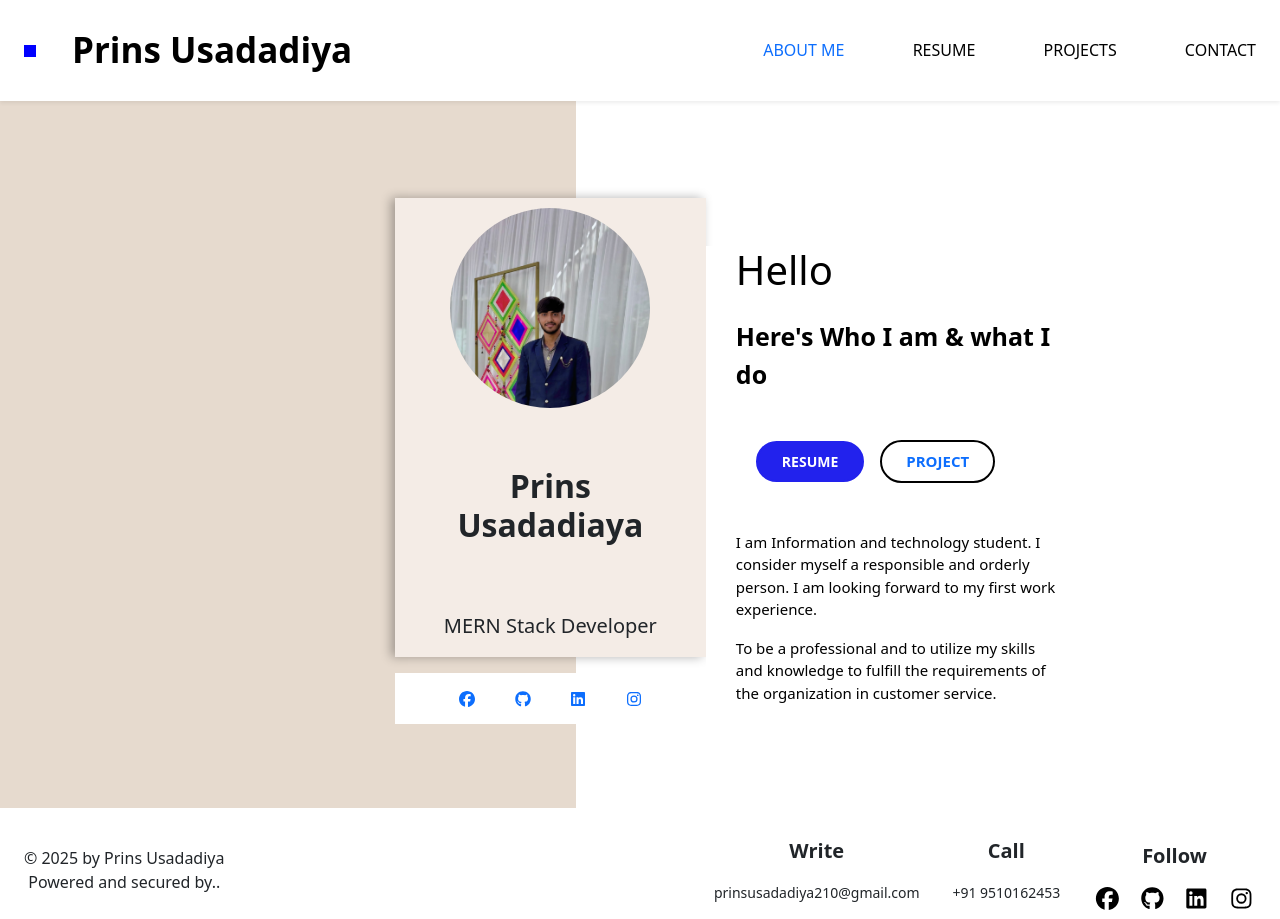
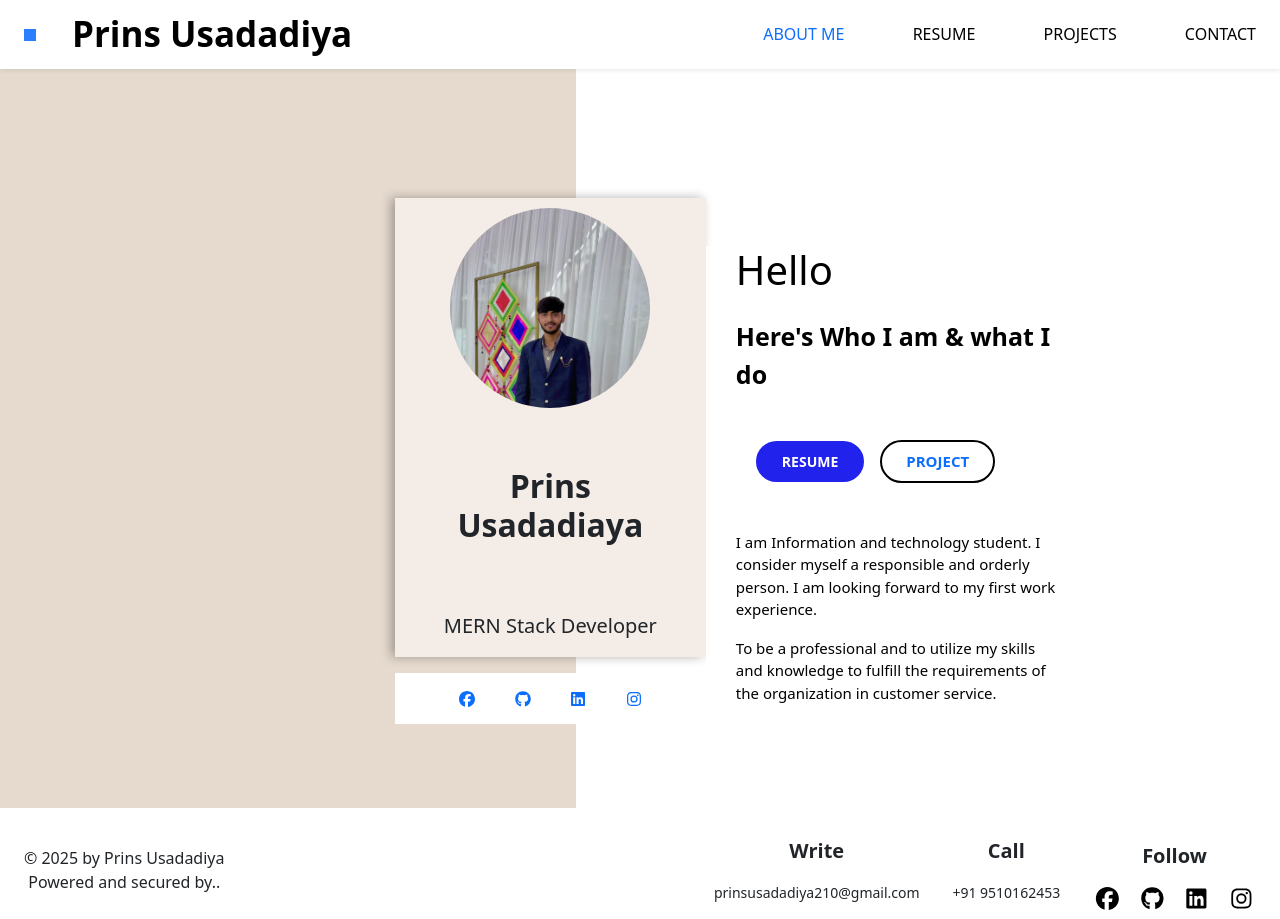
Before and after one commit to prinsusadadiya06/PrinsUsadadiya-Resume, a React (Vite) app: page /#/ in a window 1280 px wide. Built offline with nearby package versions, Linux system fonts and the light colour scheme.

Commit message:
ui chnage

```diff
--- a/src/Navbar.jsx
+++ b/src/Navbar.jsx
@@ -43,15 +43,14 @@ const Navbar = () => {
 
   return (
     <div ref={navbarRef} className="w-full fixed top-0 left-0 bg-white z-30 shadow-sm">
-      <div className="container mx-auto px-4 py-4 flex justify-between items-center">
-        <li className="list-[square] list-inside text-[blue] text-[35px]">
+      <div className="container mx-auto px-4 py-2 flex justify-between items-center">
+        <li className="list-none md:list-[square] md:list-inside md:text-blue-500 text-[35px]">
           <Link to="/">
-            <button className="text-2xl md:text-4xl font-bold no-underline text-black">
+            <button className="text-sm md:text-2xl font-bold no-underline text-black">
               Prins Usadadiya
             </button>
           </Link>
         </li>
-
         {/* Desktop Menu */}
         <div className="hidden md:flex w-[40%] justify-between">
           <Link
```
Also changed, not shown: 1 other file (tests, documents, lock files or other folders). Lines whose indentation alone changed are shown as unchanged.
